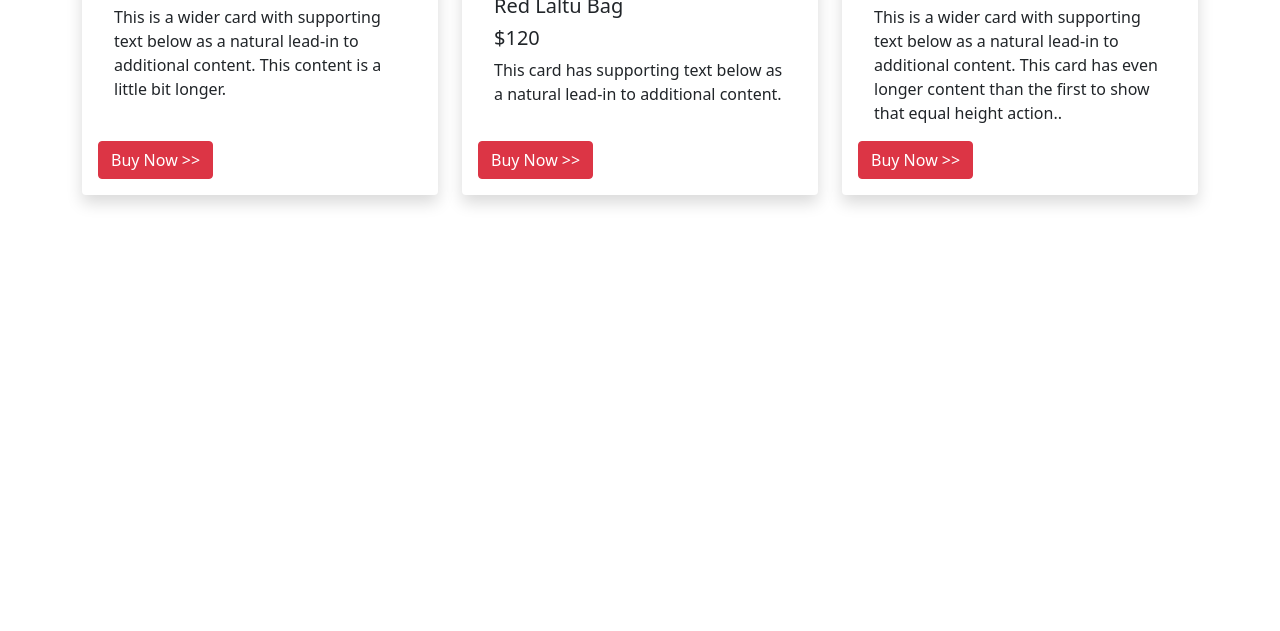
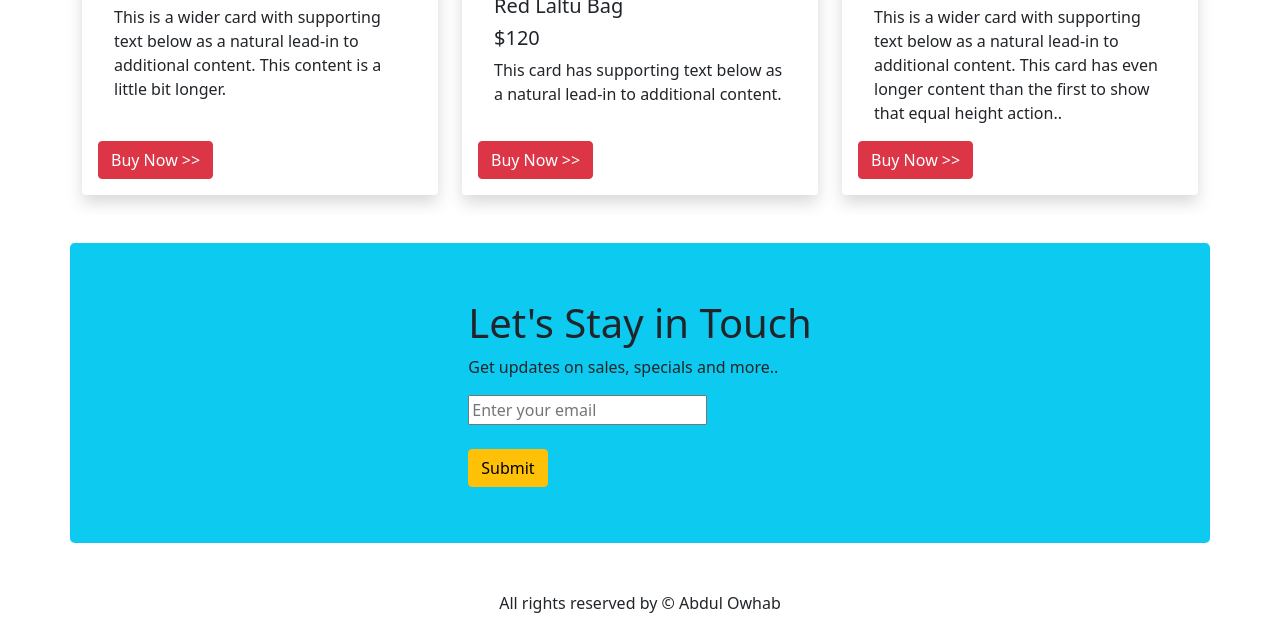
Before and after one commit to Owhab/panda-commerce, a plain HTML site: page index.html in a window 1280 px wide. Shown: the part 1719-2350 px from the top of the page. Before the commit the page ends 1962 px from the top, so only its background shows below. Drawn offline with Linux system fonts and the light colour scheme.

Commit message:
Completed Subscribe and Footer Section

```diff
--- a/index.html
+++ b/index.html
@@ -223,9 +223,23 @@
                 </div>
               </div>
         </section>
+        <!-- Backpack Section End -->
+
+
+        <section style="height: 300px;" class="subscribe container d-flex rounded-3 align-items-center justify-content-center bg-info ">
+            <div>
+                <h1>Let's Stay in Touch</h1>
+            <p>Get updates on sales, specials and more..</p>
+            <input type="text" name="email" id="" placeholder="Enter your email"> <br> <br>
+            <button class="btn btn-warning">Submit</button>
+            </div>
+        </section>
 
     </main>
-    <footer>
+    <footer class="mt-5 text-center">
+
+        <p>All rights reserved by &copy; Abdul Owhab</p>
+
 
     </footer>
     <script src="js/bootstrap.bundle.min.js"></script>
```
